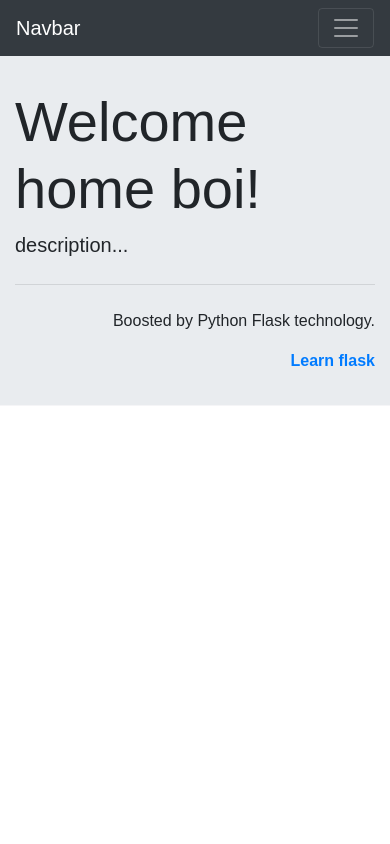
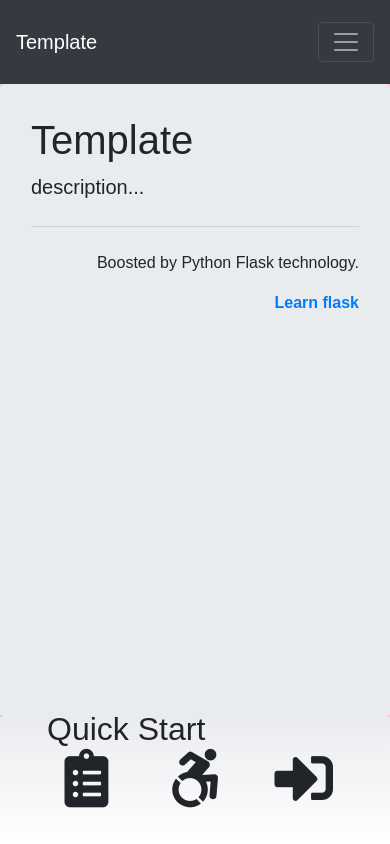
Before and after one commit to kuras120/FlaskApis, a Flask app: page / in a window 390 px wide. Run offline with Flask 2, Linux system fonts and the light colour scheme; some libraries are stand-ins or nearby versions.

Commit message:
New concept frontend

```diff
--- a/static/css/default.css
+++ b/static/css/default.css
@@ -5,16 +5,131 @@ body { font-family: sans-serif; }
     margin: 0;
 }
 
-nav {
+nav{
     z-index: 9998;
     transition: all 0.5s;
+    min-height: 100%;
 }
 
 .scrollUp {
     transform: translateY(-80px);
 }
 
+/* ---- flex ---- */
+.flex-container {
+    height: 100vh;
+    background: pink;
+}
+.flex-navbar {
+    height: 10%;
+}
+.flex-jumbotron{
+    height: 45%;
+}
+.flex-content {
+    background: linear-gradient(to bottom, #e9ecef, #eff1f3, #f5f5f7, #fafafb, #ffffff);
+    height: 45%;
+    padding: 0rem 2rem;
+}
+
+.flex-description {
+    height: 25%;
+}
+
+.flex-icons {
+    height: 75%;
+}
 /* ---- grid ---- */
-.grid-background {
-    background-image: linear-gradient(to bottom, #e9ecef, #eff1f3, #f5f5f7, #fafafb, #ffffff);
+
+.content-box:hover {
+    background: pink;
 }
+
+.content-box .fa-inverse,
+.content-box:hover .fa-normal {
+    display: none;
+}
+
+.content-box .fa-normal,
+.content-box:hover .fa-inverse {
+    display: inline;
+}
+/*
+.row-box {
+    border: 2px dotted black;
+}
+
+.content-box:hover {
+    background: red;
+}*/
+
+.click-bars {
+    font-size: 15vw;
+}
+
+h4.text {
+
+}
+
+
+@media only screen and (min-width: 1201px) {
+    .flex-jumbotron{
+        height: 45%;
+    }
+    .flex-content {
+        background: linear-gradient(to bottom, #e9ecef, #eff1f3, #f5f5f7, #fafafb, #ffffff);
+        height: 45%;
+        padding: 0rem 2rem;
+    }
+}
+
+
+@media only screen and (max-width: 1200px) {
+    .flex-jumbotron{
+        height: 45%;
+    }
+    .flex-content {
+        background: linear-gradient(to bottom, #e9ecef, #eff1f3, #f5f5f7, #fafafb, #ffffff);
+        height: 45%;
+        padding: 0rem 2rem;
+    }
+}
+
+@media only screen and (max-width: 992px) {
+    .flex-jumbotron{
+        height: 70%;
+    }
+    .flex-content {
+        background: linear-gradient(to bottom, #e9ecef, #eff1f3, #f5f5f7, #fafafb, #ffffff);
+        height: 20%;
+        padding: 0rem 2rem;
+    }
+}
+
+@media only screen and (max-width: 768px) {
+    .flex-jumbotron{
+        height: 70%;
+    }
+    .flex-content {
+        background: linear-gradient(to bottom, #e9ecef, #eff1f3, #f5f5f7, #fafafb, #ffffff);
+        height: 20%;
+        padding: 0rem 2rem;
+    }
+    h4.text {
+        display: none;
+    }
+}
+
+@media only screen and (max-width: 576px) {
+    .flex-jumbotron{
+        height: 75%;
+    }
+    .flex-content {
+        background: linear-gradient(to bottom, #e9ecef, #eff1f3, #f5f5f7, #fafafb, #ffffff);
+        height: 15%;
+        padding: 0rem 2rem;
+    }
+    h4.text {
+        display: none;
+    }
+}
--- a/templates/index.html
+++ b/templates/index.html
@@ -10,27 +10,28 @@
     <title>Template</title>
     <!-- Bootstrap CSS -->
     <link rel="stylesheet" href="https://stackpath.bootstrapcdn.com/bootstrap/4.1.2/css/bootstrap.min.css" integrity="sha384-Smlep5jCw/wG7hdkwQ/Z5nLIefveQRIY9nfy6xoR1uRYBtpZgI6339F5dgvm/e9B" crossorigin="anonymous">
-    <link rel="stylesheet" href="https://maxcdn.bootstrapcdn.com/font-awesome/4.7.0/css/font-awesome.min.css">
+    <link rel="stylesheet" href="https://use.fontawesome.com/releases/v5.3.1/css/all.css" integrity="sha384-mzrmE5qonljUremFsqc01SB46JvROS7bZs3IO2EmfFsd15uHvIt+Y8vEf7N7fWAU" crossorigin="anonymous">
     <link rel= "stylesheet" type= "text/css" href= "{{ url_for('static',filename='css/default.css') }}">
 
     <!--favicon-->
     <link rel="shortcut icon" href="{{ url_for('static', filename='favicon.ico') }}">
 </head>
     <body>
-
+        <div class="d-flex flex-column flex-container">
+            <div class="flex-navbar">
                 <!-- NAV BAR -->
-        <nav class="navbar sticky-top navbar-expand-lg navbar-dark bg-dark">
-          <a class="navbar-brand" href="#">Navbar</a>
-          <button class="navbar-toggler" type="button" data-toggle="collapse" data-target="#navbarSupportedContent" aria-controls="navbarSupportedContent" aria-expanded="false" aria-label="Toggle navigation">
+                <nav class="navbar navbar-expand-lg navbar-dark bg-dark">
+                  <a class="navbar-brand" href="#">Template</a>
+                  <button class="navbar-toggler" type="button" data-toggle="collapse" data-target="#navbarText" aria-controls="navbarText" aria-expanded="false" aria-label="Toggle navigation">
                     <span class="navbar-toggler-icon"></span>
                   </button>
-          <div class="collapse navbar-collapse" id="navbarSupportedContent">
+                  <div class="collapse navbar-collapse" id="navbarText">
                     <ul class="navbar-nav mr-auto">
                       <li class="nav-item active">
                         <a class="nav-link" href="#"><i class="fa fa-home"></i> Home <span class="sr-only">(current)</span></a>
                       </li>
                       <li class="nav-item">
-                <a class="nav-link" href="#menu">Menu</a>
+                        <a class="nav-link" href="#">Link</a>
                       </li>
                       <li class="nav-item">
                         <a class="nav-link" href="#">Link</a>
@@ -44,9 +45,11 @@
                     </form>
                   </div>
                 </nav>
-        <div class="jumbotron jumbotron-fluid">
+            </div>
+
+            <div class="jumbotron flex-jumbotron">
                 <div class="container-fluid">
-                <h1 class="display-4">Welcome home boi!</h1>
+                    <h1 class="display-5">Template</h1>
                     <p class="lead">description...</p>
                     <hr class="my-4">
                     <div class="text-right">
@@ -55,17 +58,33 @@
                     </div>
                 </div>
             </div>
-
             <!-- CONTENT SECTION -->
-        <div id="menu" class="container-fluid">
-            <div class="row grid-background">
-                <div class="col">
-
+            <div class="flex-content">
+                <div class="d-flex flex-description flex-row row-box align-items-center">
+                    <div class="col-12 content-box">
+                        <h2 class="display-5">Quick Start</h2>
+                    </div>
+                </div>
+                <div class="d-flex flex-icons flex-row row-box">
+                    <div class="col-4 content-box text-center">
+                        <h4 class="text">Questionnaire</h4>
+                        <i class="fas fa-clipboard-list fa-5x fa-normal click-bars"></i>
+                        <i class="fas fa-clipboard-list fa-5x fa-inverse click-bars"></i>
+                    </div>
+                    <div class="col-4 content-box text-center">
+                        <h4 class="text">Filler</h4>
+                        <i class="fab fa-accessible-icon fa-normal click-bars"></i>
+                        <i class="fab fa-accessible-icon fa-inverse click-bars"></i>
+                    </div>
+                    <div class="col-4 content-box text-center">
+                        <h4 class="text">Sign In</h4>
+                        <i class="fas fa-sign-in-alt fa-normal click-bars"></i>
+                        <i class="fas fa-sign-in-alt fa-inverse click-bars"></i>
                     </div>
                 </div>
             </div>
-
         </div>
+    </body>
         <!-- jQuery first, then Popper.js, then Bootstrap JS -->
         <script src="https://code.jquery.com/jquery-3.3.1.slim.min.js" integrity="sha384-q8i/X+965DzO0rT7abK41JStQIAqVgRVzpbzo5smXKp4YfRvH+8abtTE1Pi6jizo" crossorigin="anonymous"></script>
         <script src="https://cdnjs.cloudflare.com/ajax/libs/popper.js/1.14.3/umd/popper.min.js" integrity="sha384-ZMP7rVo3mIykV+2+9J3UJ46jBk0WLaUAdn689aCwoqbBJiSnjAK/l8WvCWPIPm49" crossorigin="anonymous"></script>
```
Lines whose indentation alone changed are shown as unchanged.
